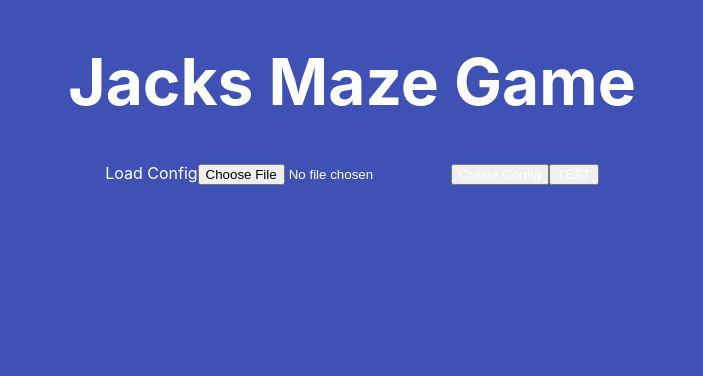
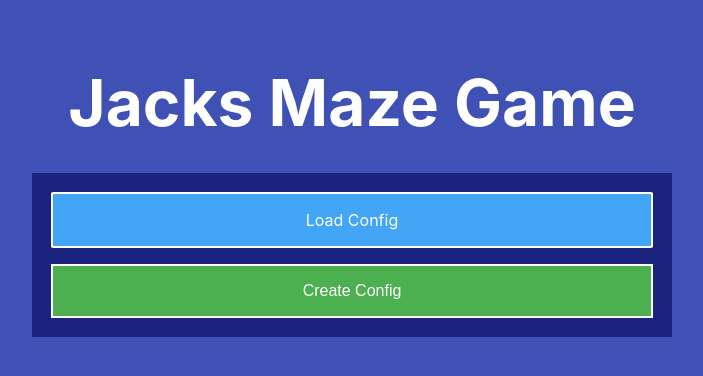
Before and after one commit to JackVarney/qa-project, a React (Create React App) app: page / in a window 1280 px wide. Shown: the top 376 px of the page, without its empty margins (288-991 px from the left). Built offline with nearby package versions, Linux system fonts and the light colour scheme.

Commit message:
added styles

```diff
--- a/src/components/LoadButton.css
+++ b/src/components/LoadButton.css
@@ -1,2 +1,16 @@
-.LoadButton {
+.LoadButton__label {
+  border: 2px solid #fefefe;
+  border-radius: 2px;
+  background-color: #42a5f5;
+  padding: 1rem;
+  cursor: pointer;
 }
+
+.LoadButton__label:hover {
+  background-color: #039be5;
+}
+
+.LoadButton__input {
+  width: 0.1px;
+  height: 0.1px;
+}
--- a/src/components/LoadButton.tsx
+++ b/src/components/LoadButton.tsx
@@ -8,10 +8,12 @@ import "./LoadButton.css";
 export default class LoadButton extends Component {
   render() {
     return (
-      <label htmlFor="load-config">
-        Load Config
-        <input name="load-config" type="file" onChange={this.onLoadConfig} />
-      </label>
+      <>
+        <label className="LoadButton__label" htmlFor="load-config">
+          Load Config
+        </label>
+        <input className="LoadButton__input" id="load-config" type="file" onChange={this.onLoadConfig} />
+      </>
     );
   }
 
--- a/src/components/TreasureDisplay.tsx
+++ b/src/components/TreasureDisplay.tsx
@@ -14,7 +14,7 @@ export default class TreasureDisplay extends Component<Props> {
 
     if (treasure instanceof Treasure) {
       return (
-        <div className=".Treasure__wrapper">
+        <div className="Treasure__wrapper">
           <img src={coin} alt="Image of treasure" />
           <p>{`${treasure.name}: ${treasure.value}`}</p>
           <button onClick={onCollect}>collect gold</button>
--- a/src/containers/GameMenu.css
+++ b/src/containers/GameMenu.css
@@ -1,4 +1,28 @@
 .GameMenu {
   display: flex;
-  flex-direciton: column;
+  flex-direction: column;
+
+  width: 47%;
+  margin: 2em 0 0 25%;
+  padding: 1.5%;
+
+  background-color: #1a237e;
 }
+
+.GameMenu__create-button {
+  background-color: #4caf50;
+  cursor: pointer;
+  font-size: 1em;
+
+  margin-top: 1em;
+  padding: 1em;
+  border: 2px solid #fefefe;
+}
+
+.GameMenu__create-button:hover {
+  background-color: #388e3c;
+}
+
+.Test {
+  display: none;
+}
--- a/src/containers/GameMenu.tsx
+++ b/src/containers/GameMenu.tsx
@@ -7,7 +7,7 @@ import { Passage } from "../lib/passage";
 import { Item } from "../lib/item";
 import { saveMaze } from "../lib/saveGame";
 import LoadButton from "../components/LoadButton";
-import "./GameMenu";
+import "./GameMenu.css";
 
 interface Props {}
 
@@ -49,8 +49,11 @@ export default class GameMenu extends Component<Props, State> {
     return (
       <div className="GameMenu">
         <LoadButton />
-        <button onClick={this.onCreateConfig}>Create Config</button>
+        <button className="GameMenu__create-button" onClick={this.onCreateConfig}>
+          Create Config
+        </button>
         <button
+          className="Test"
           onClick={() => {
             this.saveConfig(this.state.rooms);
           }}
--- a/src/index.css
+++ b/src/index.css
@@ -15,3 +15,7 @@ body {
 code {
   font-family: source-code-pro, Menlo, Monaco, Consolas, "Courier New", monospace;
 }
+
+h1 {
+  margin: 1em 0 0;
+}
```
